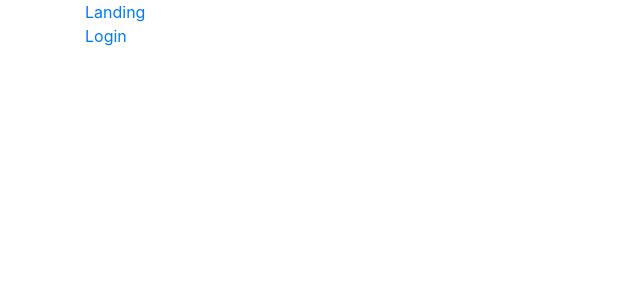
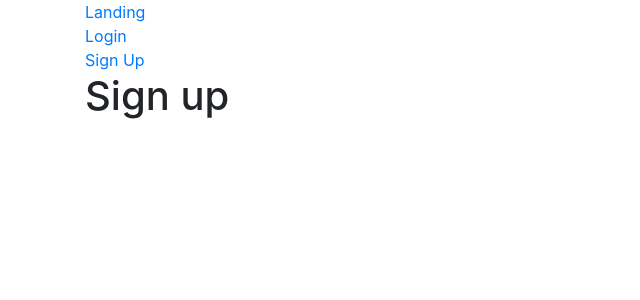
Before and after one commit to peeanoSJSU/peeano, a React (Create React App) app in the folder peeano-frontend/: page /signup in a window 1280 px wide. Shown: the top 300 px of the page, without its empty margins (0-640 px from the left). Built offline with nearby package versions, Linux system fonts and the light colour scheme.

Commit message:
Added signup route

```diff
--- a/peeano-frontend/src/Main.js
+++ b/peeano-frontend/src/Main.js
@@ -3,6 +3,7 @@
 
 import Landing from './components/landing.js';
 import Login from './components/login.js';
+import SignUp from './components/signup.js';
 
 export default function Main() {
     return (
@@ -11,11 +12,13 @@
                 <Link to='/'>Landing</Link>
                 <br/>
                 <Link to='/login'>Login</Link>
-
+                <br />
+                <Link to='/signup'>Sign Up</Link>
 
                 <br />
                 <Route path='/' exact component={Landing} />
                 <Route path='/login' component={Login} />
+                <Route path='/signup' component={SignUp} />
             </div>
         </Router>
     )
--- /dev/null
+++ b/peeano-frontend/src/components/signup.js
@@ -0,0 +1,9 @@
+import React from 'react'
+
+export default function signup() {
+    return (
+        <div>
+            <h1>Sign up</h1>
+        </div>
+    )
+}
```
Also changed, not shown: 2 other files (tests, documents, lock files or other folders).
